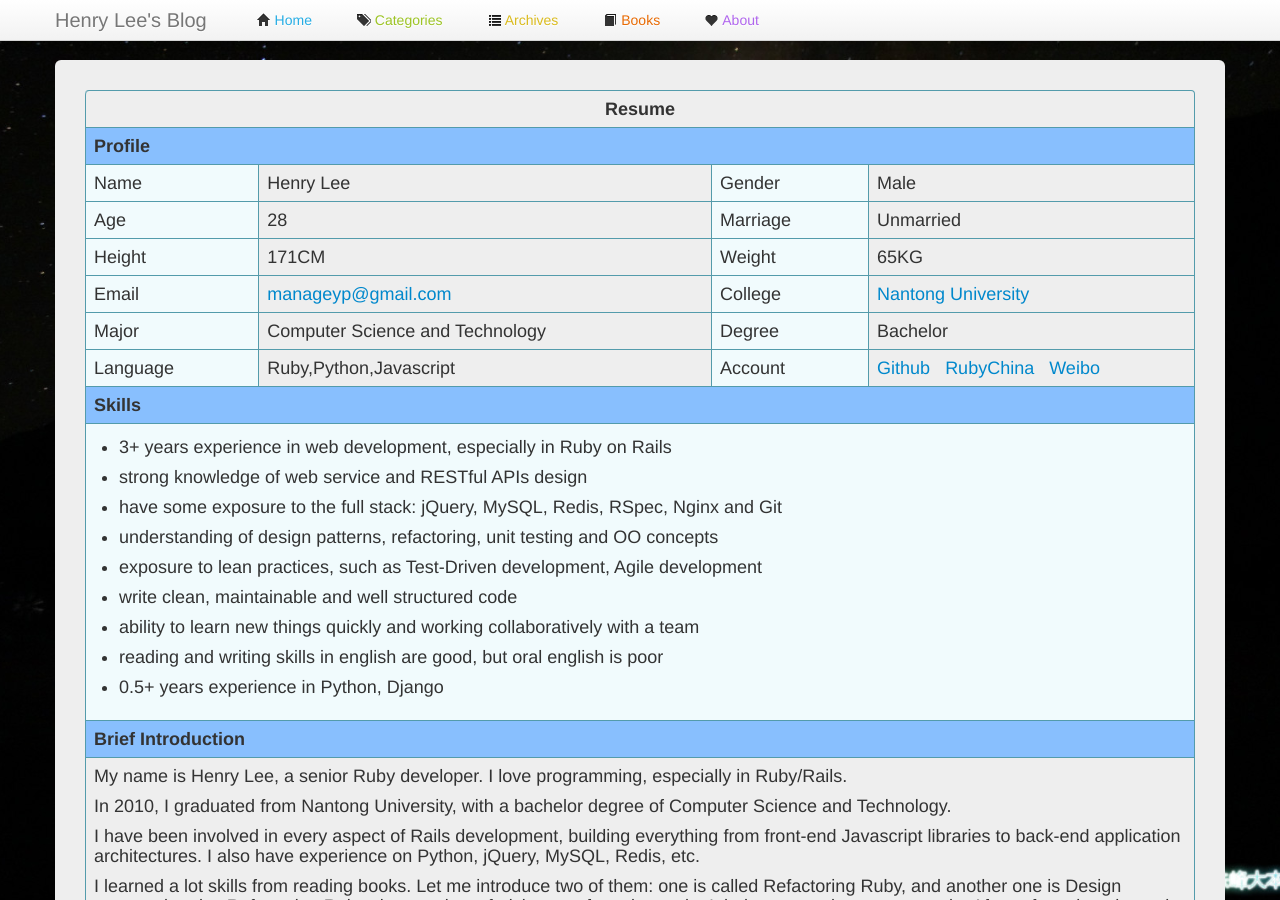
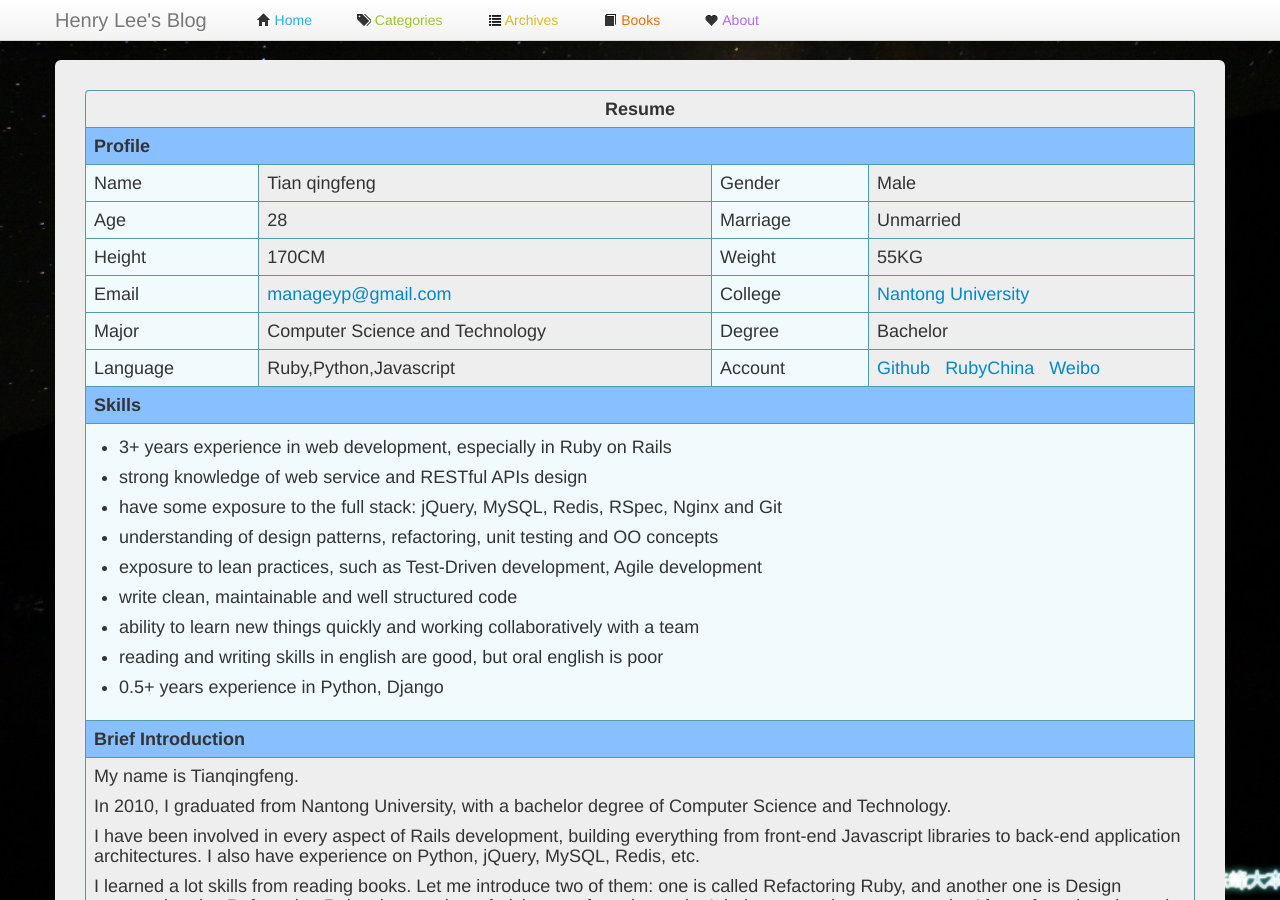
Before and after one commit to tianqf/tianqf.github.com, a Jekyll site: the page built from about.html, in a window 1280 px wide and 900 px high. Built offline with Jekyll 4.4.1, drawn with Linux system fonts in a browser that asks for light colours.

Commit message:
[change] username

```diff
--- a/_config.yml
+++ b/_config.yml
@@ -1,4 +1,4 @@
 title: You can do well, you must do well.
-author: Henry Lee
-email: manageyp@gmail.com
-copyright: Designed by <a href="https://github.com/manageyp">Henry Lee</a>
+author: Tian qingfeng
+email: 894518887@qq.com
+copyright: Designed by <a href="https://github.com/manageyp">Tian qingfeng89451888</a>
--- a/about.html
+++ b/about.html
@@ -22,7 +22,7 @@ permalink: /about/
         Name
       </td>
       <td>
-        Henry Lee
+        Tian qingfeng
       </td>
       <td class="sub-item">
         Gender
@@ -50,13 +50,13 @@ permalink: /about/
         Height
       </td>
       <td>
-        171CM
+        170CM
       </td>
       <td class="sub-item">
         Weight
       </td>
       <td>
-        65KG
+        55KG
       </td>
     </tr>
     <tr>
@@ -64,7 +64,7 @@ permalink: /about/
         Email
       </td>
       <td>
-        <a href="mailto:manageyp@gmail.com?subject=Hello%20Henry&body=Greeting%20from%20your%20blog.">manageyp@gmail.com</a>
+        <a href="mailto:894518887@qq.com?subject=Hello%20Tianqf&body=Greeting%20from%20your%20blog.">manageyp@gmail.com</a>
       </td>
       <td class="sub-item">
         College
@@ -152,7 +152,7 @@ permalink: /about/
     <tr>
       <td colspan="4">
         <p>
-            My name is Henry Lee, a senior Ruby developer. I love programming, especially in Ruby/Rails.
+            My name is Tianqingfeng.
         </p>
         <p>
             In 2010, I graduated from Nantong University, with a bachelor degree of Computer Science and Technology.
--- a/index.html
+++ b/index.html
@@ -1,6 +1,6 @@
 ---
 layout: page
-title: Henry Lee's Blog - Manage Your Project
+title: Tian qingfeng's Blog - Manage Your Project
 permalink: /
 ---
 {% for post in site.posts limit: 1 %}
```
